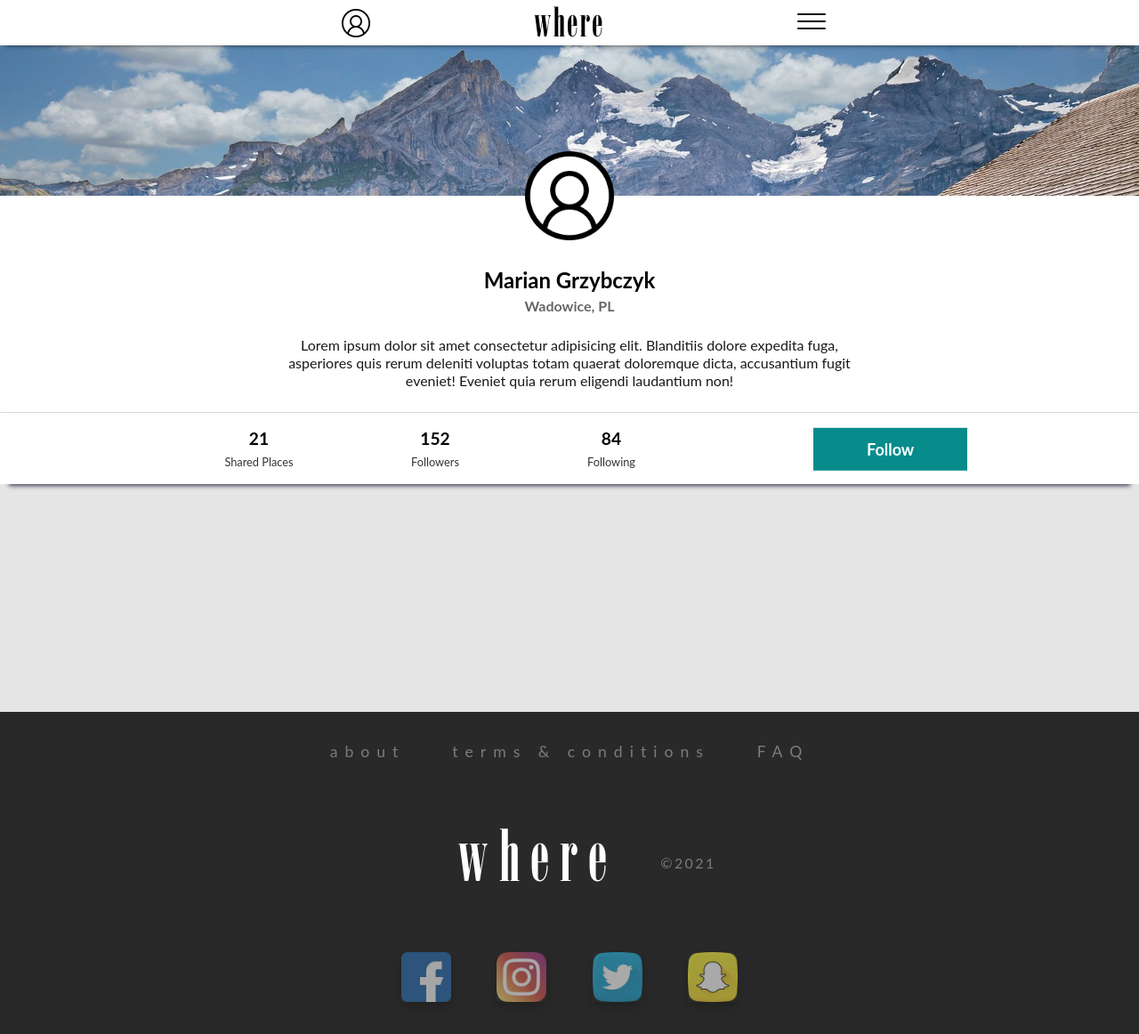
After one commit to Jakbu4/where, a Django app: page /profile-page/ in a window 1280 px wide. The commit adds this page. Shown: the whole page at 89% size. Run offline with Django 3.2, Linux system fonts and the light colour scheme; some web fonts are replaced.

Commit message:
profile-page styling

```diff
--- /dev/null
+++ b/places/static/css/profile-page.css
@@ -0,0 +1,133 @@
+:root {
+    --green: rgb(7, 139, 139);
+}
+#profile{
+    width: 100%;
+    height: 100vh;
+    position: relative;
+    background-color: #e5e5e5;
+}
+#background_img{
+    width: 100%;
+    height: 220px;
+    cursor: pointer;
+    float: left;
+    background-color: rgb(192, 192, 192);
+    position: relative;
+    background-position: top;
+    background-repeat: no-repeat;
+    background-size: cover;
+    transition-duration: 1400ms;
+}
+#user_photo{
+    width: 100px;
+    position: absolute;
+    top: 170px;
+    left: 50%;
+    transform: translate(-50%, 0);
+    cursor: pointer;
+    z-index: 15;
+    transition-duration: 1400ms;
+}
+#profile_info{
+    width: 100%;
+    position: relative;
+    float: left;
+    font-family: 'Lato';
+    z-index: 12;
+    background-color: white;
+}
+.name{
+    margin-top: 80px;
+    font-size: 150%;
+}
+.local{
+    margin-top: 5px;
+    font-size: 100%;
+    opacity: 0.6;
+}
+.desc{
+    max-width: 50%;
+    line-height: 20px;
+    opacity: 0.9;
+    margin: 25px 0 25px 0;
+}
+#profile_info hr{
+    border-top: 1px solid black;
+    border-bottom: none;
+    opacity: 0.15;
+}
+#prof_opt{
+    width: 100%;
+    height: 80px;
+    position: relative;
+    float: left;
+    -webkit-box-shadow: 0px 12px 5px -10px rgba(66, 68, 90, 1);
+    -moz-box-shadow: 0px 12px 5px -10px rgba(66, 68, 90, 1);
+    box-shadow: 0px 12px 5px -10px rgba(66, 68, 90, 1);
+}
+#profile_tabs{
+    width: 600px;
+    height: 80px;
+    position: relative;
+    float: left;
+    margin-left: 15%;
+}
+.tab{
+    width: 33%;
+    height: 80px;
+    position: relative;
+    float: left;
+    margin: 0;
+    text-align: center;
+    vertical-align: middle;
+}
+.tab:hover{
+    color: var(--green);
+    border-bottom: 4px solid var(--green);
+    background-color: rgba(7, 139, 139, 0.05);
+    height: 76px;
+}
+.nr{
+    margin-top: 17px;
+    margin-bottom: 7px;
+    font-size: 120%;
+}
+.tab_name{
+    font-size: 80%;
+    opacity: 0.8;
+}
+#follow_btn_field{
+    height: 80px;
+    width: 174px;
+    position: relative;
+    float: right;
+    margin-right: 15%;
+}
+#follow_button{
+    background-color: var(--green);
+    font-family: 'Lato';
+    color: white;
+    text-align: center;
+    text-decoration: none;
+    display: inline-block;
+    font-size: 18px;
+    font-weight: bold;
+    cursor: pointer;
+    border: none;
+    padding: 13px 60px;
+    transform: translate(0, 35%);
+}
+#follow_button:hover{
+    background-color: white;
+    color: var(--green);
+    border: 4px solid var(--green);
+    padding: 9px 56px;
+    transition-duration: 150ms;
+}
+#shared_places_field{
+    width: 100%;
+    position: relative;
+    float: left;
+
+}
--- a/places/templates/places/base.html
+++ b/places/templates/places/base.html
@@ -44,6 +44,8 @@
 
         {% block login %}{% endblock login %}
 
+        {% block profile %}{% endblock profile %}
+
         <footer onmousedown="return false" onselectstart="return false">
             <ol id="footer_menu">
 				<a href=""><li class="footer_menu">about</li></a>
--- /dev/null
+++ b/places/templates/places/profile-page.html
@@ -0,0 +1,66 @@
+{% extends 'places/base.html' %}
+{% load static %}
+
+{% block profile %}
+    <link rel="stylesheet" type="text/css" href="{% static 'css/profile-page.css' %}">
+    <div id="profile">
+        <div id="background_img" style="background-image: url({% static 'assets/prof-bg.jpg' %});"></div>
+
+        <script>
+            let isopen = 0;
+
+                $('#background_img').click(function() {
+                    if (isopen==0){
+                        $('#background_img').css({
+                            'height': '800px',
+                            'background-position': 'bottom',
+                        });
+                        $('#user_photo').css({
+                            'top': '750px',
+                        });
+                        isopen = 1;
+                    } else {
+                        $('#background_img').css({
+                        'height': '220px',
+                        'background-position': 'top',
+                    });
+                    $('#user_photo').css({
+                        'top': '170px',
+                    });
+                    isopen = 0;
+                    }
+                });
+
+        </script>
+
+        <img id='user_photo' src="{% static 'assets/user.png' %}" alt="">
+        <div id="profile_info">
+            <center>
+                <h1 class="name">Marian Grzybczyk</h1>
+                <h2 class="local">Wadowice, PL</h2>
+                <p class="desc">Lorem ipsum dolor sit amet consectetur adipisicing elit. Blanditiis dolore expedita fuga, asperiores quis rerum deleniti voluptas totam quaerat doloremque dicta, accusantium fugit eveniet! Eveniet quia rerum eligendi laudantium non!</p>
+                <hr>
+            </center>
+            <div id="prof_opt">
+                <div id="profile_tabs">
+                    <div class="tab shared_places">
+                        <h1 class="nr">21</h1>
+                        <p class="tab_name">Shared Places</p>
+                    </div>
+                    <div class="tab nr_followers">
+                        <h1 class="nr">152</h1>
+                        <p class="tab_name">Followers</p>
+                    </div>
+                    <div class="tab nr_following">
+                        <h1 class="nr">84</h1>
+                        <p class="tab_name">Following</p>
+                    </div>
+                </div>
+                <div id="follow_btn_field">
+                    <input id='follow_button' type="button" value="Follow">
+                </div>
+            </div>
+        </div>
+        <div id="shared_places_field"></div>
+    </div>
+{% endblock profile %}
--- a/places/urls.py
+++ b/places/urls.py
@@ -7,4 +7,5 @@ urlpatterns = [
     path('', views.home, name='home'),
     path('register/', views.register, name='register'),
     path('login/', views.login, name='login'),
+    path('profile-page/', views.profile, name='profile'),
 ]
--- a/places/views.py
+++ b/places/views.py
@@ -11,3 +11,6 @@ def register(request):
 
 def login(request):
     return render(request, "places/login.html", {})
+
+def profile(request):
+    return render(request, "places/profile-page.html", {})
```
Also changed, not shown: places/static/assets/prof-bg.jpg (added), places/static/assets/user.png.
